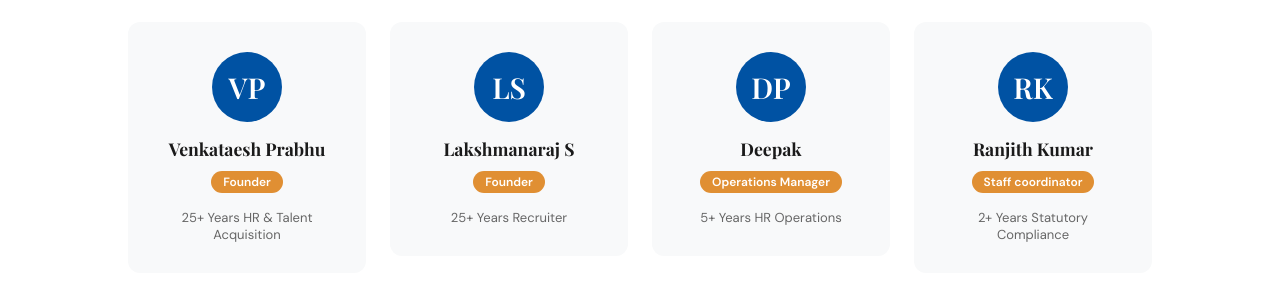
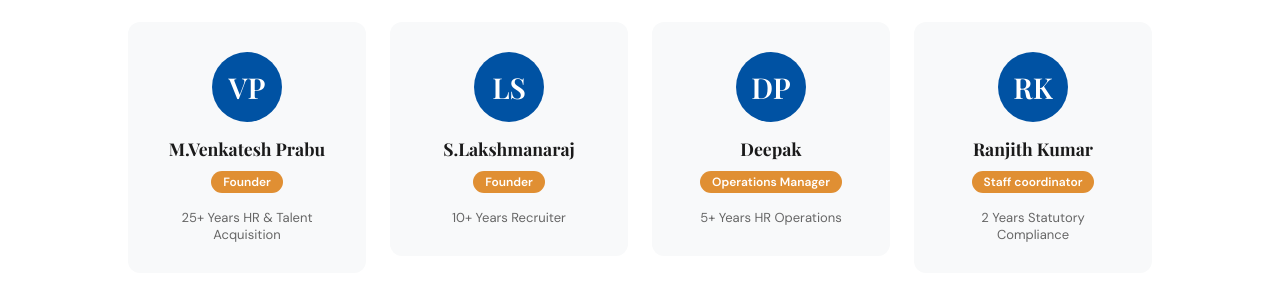
Before and after one commit to Ranjith683/AVB_Consultancy, a React (Vite) app: page /about in a window 1280 px wide. Shown: the part 2040-2333 px from the top of the page. Built offline with nearby package versions, Linux system fonts and the light colour scheme.

Commit message:
meeting our team founder name worked

```diff
--- a/src/components/About.jsx
+++ b/src/components/About.jsx
@@ -4,15 +4,15 @@ import { FaHandshake, FaEye, FaBullseye, FaStar } from "react-icons/fa";
 
 const team = [
   {
-    name: "Venkataesh Prabhu",
+    name: "M.Venkatesh Prabu",
     role: "Founder",
     exp: "25+ Years HR & Talent Acquisition",
     initial: "VP",
   },
   {
-    name: "Lakshmanaraj S",
+    name: "S.Lakshmanaraj",
     role: "Founder",
-    exp: "25+ Years Recruiter",
+    exp: "10+ Years Recruiter",
     initial: "LS",
   },
 
@@ -25,7 +25,7 @@ const team = [
   {
     name: "Ranjith Kumar",
     role: "Staff coordinator",
-    exp: "2+ Years Statutory Compliance",
+    exp: "2 Years Statutory Compliance",
     initial: "RK",
   },
 ];
```
